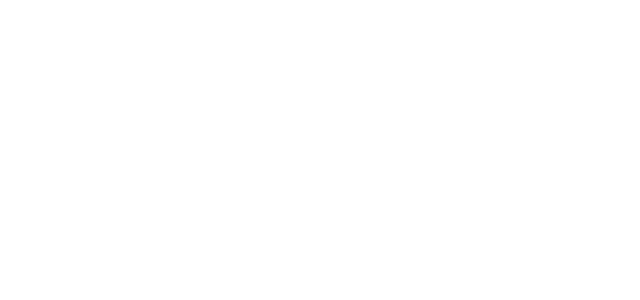
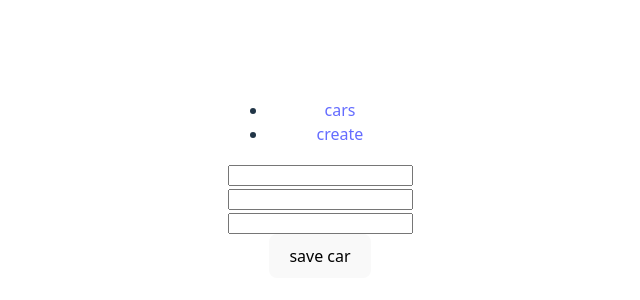
Before and after one commit to OneStedY/oktenreact2025, a React (Vite) app: page /cars/create in a window 1280 px wide. Shown: the part 220-520 px from the top of the page, without its empty margins (320-960 px from the left). Built offline with nearby package versions, Linux system fonts and the light colour scheme.

Commit message:
#UYuu2f1

```diff
--- a/src/App.tsx
+++ b/src/App.tsx
@@ -1,14 +1,15 @@
-
-import './App.css'
-
+import './App.css';
+import {Outlet} from "react-router";
+import {Menu} from "./components/menu/Menu.tsx";
 
 function App() {
 
 
   return (
-    <>
-
-    </>
+      <>
+        <Menu/>
+        <Outlet/>
+      </>
   );
 }
 
--- /dev/null
+++ b/src/components/menu/Menu.tsx
@@ -0,0 +1,16 @@
+import {Link} from "react-router";
+
+export const Menu = () => {
+    return (
+        <ul>
+
+            <li>
+                <Link to='/cars'>cars</Link>
+            </li>
+
+            <li>
+                <Link to='/cars/create'>create</Link>
+            </li>
+        </ul>
+    );
+};
--- a/src/main.tsx
+++ b/src/main.tsx
@@ -1,5 +1,8 @@
-import { createRoot } from 'react-dom/client'
+import {createRoot} from 'react-dom/client'
 import './index.css'
-import App from './App.tsx'
+import {RouterProvider} from "react-router";
+import {routes} from "./router/router.tsx";
 
-createRoot(document.getElementById('root')!).render(<App/>)
+
+createRoot(document.getElementById('root')!)
+    .render(<RouterProvider router={routes}/>);
--- /dev/null
+++ b/src/model/ICar.ts
@@ -0,0 +1,6 @@
+export interface ICar {
+    id?: number;
+    brand: string;
+    price: number;
+    year: number;
+}
--- /dev/null
+++ b/src/pages/CarsPage.tsx
@@ -0,0 +1,25 @@
+import {useEffect, useState} from "react";
+import {getCars} from "../services/api.service.ts";
+import type {ICar} from "../model/ICar.ts";
+
+
+export const CarsPage = () => {
+
+    const [cars, setCars] = useState<ICar[]>([]);
+    useEffect(() => {
+        getCars().then((cars) => {
+            setCars(cars);
+
+        })
+    }, []);
+
+    return (
+        <>
+            {cars.map((car) => (
+                <div key={car.id}>
+                    {car.id} - {car.brand}
+                </div>
+            ))}
+        </>
+    );
+};
--- /dev/null
+++ b/src/pages/CreateCarPage.tsx
@@ -0,0 +1,37 @@
+import {useForm} from "react-hook-form";
+import {addCar} from "../services/api.service.ts";
+import {carValidator} from "../validators/carValidator.ts";
+import {joiResolver} from "@hookform/resolvers/joi";
+import type {ICar} from "../model/ICar.ts";
+
+export const CreateCarPage = () => {
+    const {register, handleSubmit, formState: {errors}} = useForm<ICar>({
+        mode: 'all',
+        resolver: joiResolver(carValidator)
+    });
+
+    const createHandler = (data: ICar) => {
+        addCar(data);
+
+    }
+    return (
+        <>
+            <form onSubmit={handleSubmit(createHandler)}>
+
+                <div>
+                    <input type="text" {...register('brand')}/>
+                    <div>{errors.brand?.message}</div>
+                </div>
+                <div>
+                    <input type="number" {...register('price')}/>
+                    <div>{errors.price?.message}</div>
+                </div>
+                <div>
+                    <input type="number" {...register('year')}/>
+                    <div>{errors.year?.message}</div>
+                </div>
+                <button>save car</button>
+            </form>
+        </>
+    );
+};
--- /dev/null
+++ b/src/router/router.tsx
@@ -0,0 +1,13 @@
+import {createBrowserRouter} from "react-router";
+import App from "../App.tsx";
+import {CarsPage} from "../pages/CarsPage.tsx";
+import {CreateCarPage} from "../pages/CreateCarPage.tsx";
+
+export const routes = createBrowserRouter([
+    {
+        path: '/', element: <App/>, children: [
+            {path: 'cars', element: <CarsPage/>},
+            {path: 'cars/create', element: <CreateCarPage/>},
+        ]
+    }
+]);
--- /dev/null
+++ b/src/services/api.service.ts
@@ -0,0 +1,21 @@
+import axios from "axios";
+import type {ICar} from "../model/ICar.ts";
+
+
+const axiosInstance = axios.create({
+    baseURL: 'http://185.69.152.209/carsAPI/v1',
+    headers: {'Content-Type': 'application/json'},
+});
+
+export const getCars = async (): Promise<ICar[]> => {
+    const axiosResponse = await axiosInstance.get<ICar[]>("/cars");
+    console.log(axiosResponse);
+    const cars = axiosResponse.data;
+    console.log(cars);
+    return cars;
+}
+
+
+export const addCar = async (car: ICar) => {
+    await axiosInstance.post("/cars", car);
+}
--- /dev/null
+++ b/src/validators/carValidator.ts
@@ -0,0 +1,16 @@
+import * as Joi from "joi";
+
+export const carValidator = Joi.object({
+    brand: Joi.string().pattern(new RegExp('^[a-zA-Zа-яА-яёЁіІїЇєЄҐґ]{1,20}$'))
+        .messages({'string.pattern.base': 'Your brand value didnt match pattern'}),
+    price: Joi.number().min(0).max(1000000).messages({
+        "number.min": "min price is 0",
+        "number.max": "max price is 1 000 000",
+    }),
+    year: Joi.number().min(1990).max(2024).messages({
+
+        "number.min": "min year is 1990",
+        "number.max": "max year is 2024",
+
+    }),
+})
```
Also changed, not shown: package.json (+5 -2 lines), 1 other file (tests, documents, lock files or other folders).
